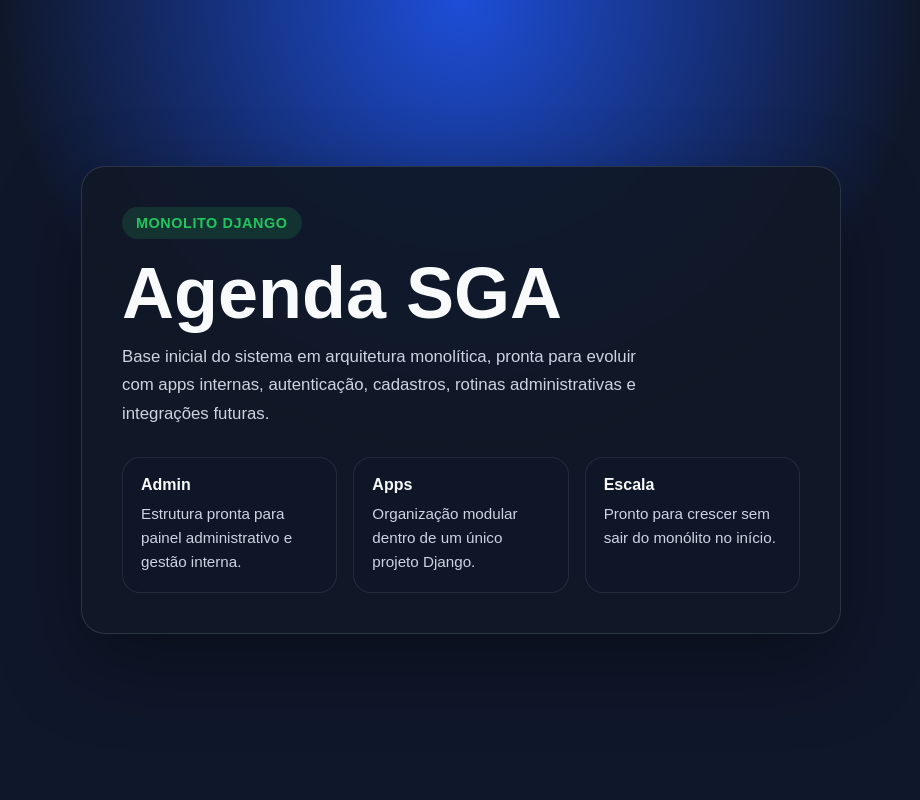
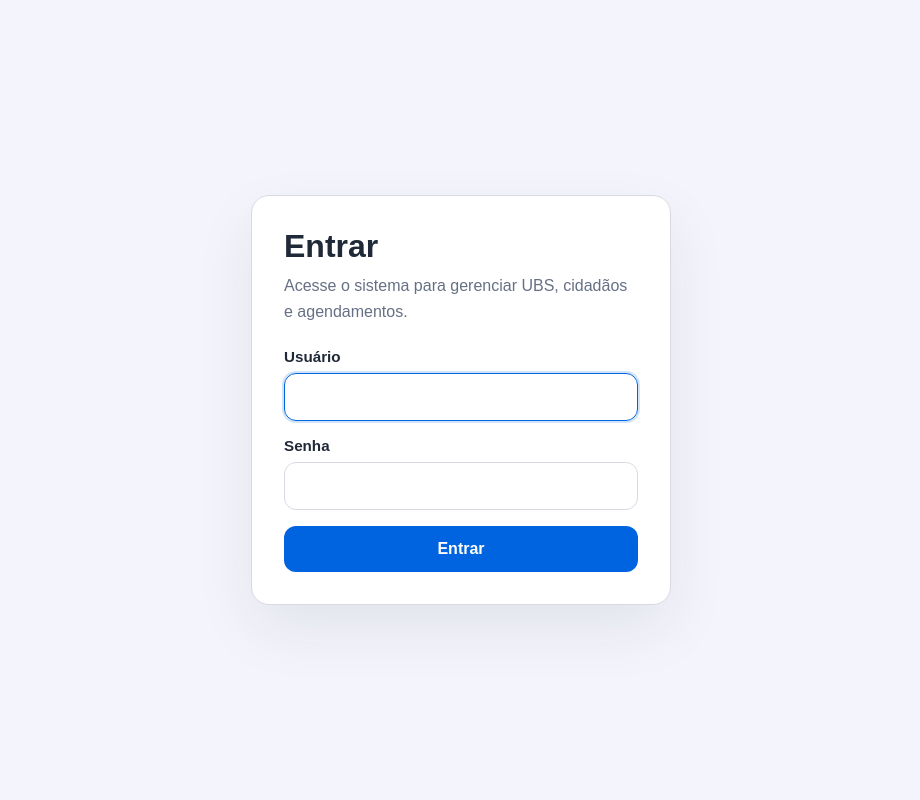
Before and after one commit to pierrecbrito/agenda-sga, a Django app: page / in a window 1280 px wide. Shown: the whole page, without its empty margins (179-1099 px from the left). Run offline with Django 5.2, Linux system fonts and the light colour scheme.

Commit message:
feat: add login screen and shared ui base

```diff
--- a/apps/core/templates/core/home.html
+++ b/apps/core/templates/core/home.html
@@ -1,108 +1,29 @@
-<!DOCTYPE html>
-<html lang="pt-br">
-  <head>
-    <meta charset="utf-8">
-    <meta name="viewport" content="width=device-width, initial-scale=1">
-    <title>Agenda SGA</title>
-    <style>
-      :root {
-        color-scheme: light;
-        --bg: #0f172a;
-        --panel: #111827;
-        --card: #1f2937;
-        --text: #f8fafc;
-        --muted: #cbd5e1;
-        --accent: #22c55e;
-      }
-      * { box-sizing: border-box; }
-      body {
-        margin: 0;
-        min-height: 100vh;
-        display: grid;
-        place-items: center;
-        background: radial-gradient(circle at top, #1d4ed8 0%, var(--bg) 45%);
-        color: var(--text);
-        font-family: Arial, Helvetica, sans-serif;
-        padding: 24px;
-      }
-      .hero {
-        width: min(100%, 760px);
-        background: rgba(17, 24, 39, 0.92);
-        border: 1px solid rgba(148, 163, 184, 0.2);
-        border-radius: 24px;
-        padding: 40px;
-        box-shadow: 0 30px 80px rgba(0, 0, 0, 0.35);
-      }
-      .badge {
-        display: inline-flex;
-        align-items: center;
-        gap: 8px;
-        padding: 8px 14px;
-        border-radius: 999px;
-        background: rgba(34, 197, 94, 0.15);
-        color: var(--accent);
-        font-size: 0.9rem;
-        font-weight: 700;
-        letter-spacing: 0.04em;
-        text-transform: uppercase;
-      }
-      h1 {
-        margin: 20px 0 16px;
-        font-size: clamp(2.4rem, 6vw, 4.5rem);
-        line-height: 0.95;
-      }
-      p {
-        margin: 0;
-        max-width: 58ch;
-        color: var(--muted);
-        font-size: 1.05rem;
-        line-height: 1.7;
-      }
-      .grid {
-        display: grid;
-        grid-template-columns: repeat(auto-fit, minmax(180px, 1fr));
-        gap: 16px;
-        margin-top: 28px;
-      }
-      .card {
-        background: rgba(15, 23, 42, 0.75);
-        border: 1px solid rgba(148, 163, 184, 0.15);
-        border-radius: 18px;
-        padding: 18px;
-      }
-      .card h2 {
-        margin: 0 0 8px;
-        font-size: 1rem;
-      }
-      .card span {
-        color: var(--muted);
-        font-size: 0.95rem;
-        line-height: 1.6;
-      }
-    </style>
-  </head>
-  <body>
-    <main class="hero">
-      <div class="badge">Monolito Django</div>
-      <h1>Agenda SGA</h1>
-      <p>
+{% extends "base.html" %}
+
+{% block title %}Agenda SGA{% endblock %}
+
+{% block content %}
+  <section class="panel panel--wide">
+    <div class="pill">Monolito Django</div>
+    <h1 class="page-title">Agenda SGA</h1>
+    <p class="page-lead">
       Base inicial do sistema em arquitetura monolítica, pronta para evoluir com apps internas,
       autenticação, cadastros, rotinas administrativas e integrações futuras.
     </p>
-      <section class="grid" aria-label="Resumo da base">
-        <article class="card">
-          <h2>Admin</h2>
-          <span>Estrutura pronta para painel administrativo e gestão interna.</span>
+
+    <div class="feature-grid">
+      <article class="feature-card">
+        <h2 class="feature-card__title">Admin</h2>
+        <span class="feature-card__text">Estrutura pronta para painel administrativo e gestão interna.</span>
       </article>
-        <article class="card">
-          <h2>Apps</h2>
-          <span>Organização modular dentro de um único projeto Django.</span>
+      <article class="feature-card">
+        <h2 class="feature-card__title">Apps</h2>
+        <span class="feature-card__text">Organização modular dentro de um único projeto Django.</span>
       </article>
-        <article class="card">
-          <h2>Escala</h2>
-          <span>Pronto para crescer sem sair do monólito no início.</span>
+      <article class="feature-card">
+        <h2 class="feature-card__title">Escala</h2>
+        <span class="feature-card__text">Pronto para crescer sem sair do monólito no início.</span>
       </article>
+    </div>
   </section>
-    </main>
-  </body>
-</html>
+{% endblock %}
--- a/apps/core/urls.py
+++ b/apps/core/urls.py
@@ -1,7 +1,9 @@
+from django.contrib.auth.views import LoginView
 from django.urls import path
 
 from .views import home
 
 urlpatterns = [
-    path("", home, name="home"),
+    path("", LoginView.as_view(template_name="registration/login.html"), name="login"),
+    path("home/", home, name="home"),
 ]
--- a/apps/core/views.py
+++ b/apps/core/views.py
@@ -1,5 +1,7 @@
+from django.contrib.auth.decorators import login_required
 from django.shortcuts import render
 
 
+@login_required
 def home(request):
     return render(request, "core/home.html")
--- a/config/settings.py
+++ b/config/settings.py
@@ -71,4 +71,6 @@
 
 STATIC_URL = "static/"
 STATIC_ROOT = BASE_DIR / "staticfiles"
+LOGIN_URL = "/"
+LOGIN_REDIRECT_URL = "/home/"
 DEFAULT_AUTO_FIELD = "django.db.models.BigAutoField"
--- /dev/null
+++ b/templates/base.html
@@ -0,0 +1,156 @@
+<!DOCTYPE html>
+<html lang="pt-br">
+  <head>
+    <meta charset="utf-8">
+    <meta name="viewport" content="width=device-width, initial-scale=1">
+    <title>{% block title %}Agenda SGA{% endblock %}</title>
+    <style>
+      :root {
+        color-scheme: light;
+        --page-bg: #F4F5FC;
+        --surface: #ffffff;
+        --surface-border: #d9d9e3;
+        --text: #1f2937;
+        --muted: #667085;
+        --primary: #0063df;
+        --shadow: 0 24px 60px rgba(15, 23, 42, 0.08);
+        --radius: 18px;
+      }
+      * { box-sizing: border-box; }
+      html, body { min-height: 100%; }
+      body {
+        margin: 0;
+        background: var(--page-bg);
+        color: var(--text);
+        font-family: Arial, Helvetica, sans-serif;
+      }
+      .page-shell {
+        min-height: 100vh;
+        display: grid;
+        place-items: center;
+        padding: 32px;
+      }
+      .panel {
+        width: min(100%, 520px);
+        background: var(--surface);
+        border: 1px solid var(--surface-border);
+        border-radius: var(--radius);
+        box-shadow: var(--shadow);
+        padding: 32px;
+      }
+      .panel--wide {
+        width: min(100%, 860px);
+      }
+      .page-title {
+        margin: 14px 0 12px;
+        font-size: clamp(2rem, 4vw, 3.25rem);
+        line-height: 1.05;
+      }
+      .page-lead {
+        margin: 0;
+        max-width: 62ch;
+        color: var(--muted);
+        font-size: 1rem;
+        line-height: 1.7;
+      }
+      .pill {
+        display: inline-flex;
+        align-items: center;
+        gap: 8px;
+        padding: 8px 14px;
+        border-radius: 999px;
+        background: rgba(0, 99, 223, 0.08);
+        color: var(--primary);
+        font-size: 0.85rem;
+        font-weight: 700;
+        letter-spacing: 0.04em;
+        text-transform: uppercase;
+      }
+      .feature-grid {
+        display: grid;
+        grid-template-columns: repeat(auto-fit, minmax(180px, 1fr));
+        gap: 16px;
+        margin-top: 28px;
+      }
+      .feature-card {
+        background: #fbfcff;
+        border: 1px solid var(--surface-border);
+        border-radius: 16px;
+        padding: 18px;
+      }
+      .feature-card__title {
+        margin: 0 0 8px;
+        font-size: 1rem;
+      }
+      .feature-card__text {
+        color: var(--muted);
+        font-size: 0.95rem;
+        line-height: 1.6;
+      }
+      .login-card {
+        width: min(100%, 420px);
+        background: var(--surface);
+        border: 1px solid var(--surface-border);
+        border-radius: var(--radius);
+        box-shadow: var(--shadow);
+        padding: 32px;
+      }
+      .login-title {
+        margin: 0 0 8px;
+        font-size: 2rem;
+      }
+      .login-text {
+        margin: 0 0 24px;
+        color: var(--muted);
+        line-height: 1.6;
+      }
+      .field-group {
+        display: grid;
+        gap: 8px;
+        margin-bottom: 16px;
+      }
+      .field-label {
+        font-size: 0.95rem;
+        font-weight: 700;
+        color: var(--text);
+      }
+      .field-input {
+        width: 100%;
+        border: 1px solid var(--surface-border);
+        border-radius: 12px;
+        padding: 14px 16px;
+        font-size: 1rem;
+        background: #fff;
+        color: var(--text);
+      }
+      .field-input:focus {
+        outline: 2px solid rgba(0, 99, 223, 0.18);
+        border-color: var(--primary);
+      }
+      .button-primary {
+        width: 100%;
+        border: 0;
+        border-radius: 12px;
+        padding: 14px 18px;
+        background: var(--primary);
+        color: #fff;
+        font-size: 1rem;
+        font-weight: 700;
+        cursor: pointer;
+      }
+      .button-primary:hover {
+        filter: brightness(0.95);
+      }
+      .form-error {
+        margin: 0 0 16px;
+        color: #b42318;
+        font-size: 0.95rem;
+      }
+    </style>
+  </head>
+  <body>
+    <main class="page-shell">
+      {% block content %}{% endblock %}
+    </main>
+  </body>
+</html>
--- /dev/null
+++ b/templates/registration/login.html
@@ -0,0 +1,29 @@
+{% extends "base.html" %}
+
+{% block title %}Entrar | Agenda SGA{% endblock %}
+
+{% block content %}
+  <section class="login-card">
+    <h1 class="login-title">Entrar</h1>
+    <p class="login-text">Acesse o sistema para gerenciar UBS, cidadãos e agendamentos.</p>
+
+    {% if form.errors %}
+      <p class="form-error">Usuário ou senha inválidos.</p>
+    {% endif %}
+
+    <form method="post" action="{% url 'login' %}">
+      {% csrf_token %}
+      <div class="field-group">
+        <label class="field-label" for="id_username">Usuário</label>
+        <input class="field-input" type="text" name="username" autofocus autocomplete="username" required id="id_username">
+      </div>
+
+      <div class="field-group">
+        <label class="field-label" for="id_password">Senha</label>
+        <input class="field-input" type="password" name="password" autocomplete="current-password" required id="id_password">
+      </div>
+
+      <button class="button-primary" type="submit">Entrar</button>
+    </form>
+  </section>
+{% endblock %}
```
Lines whose indentation alone changed are shown as unchanged.
